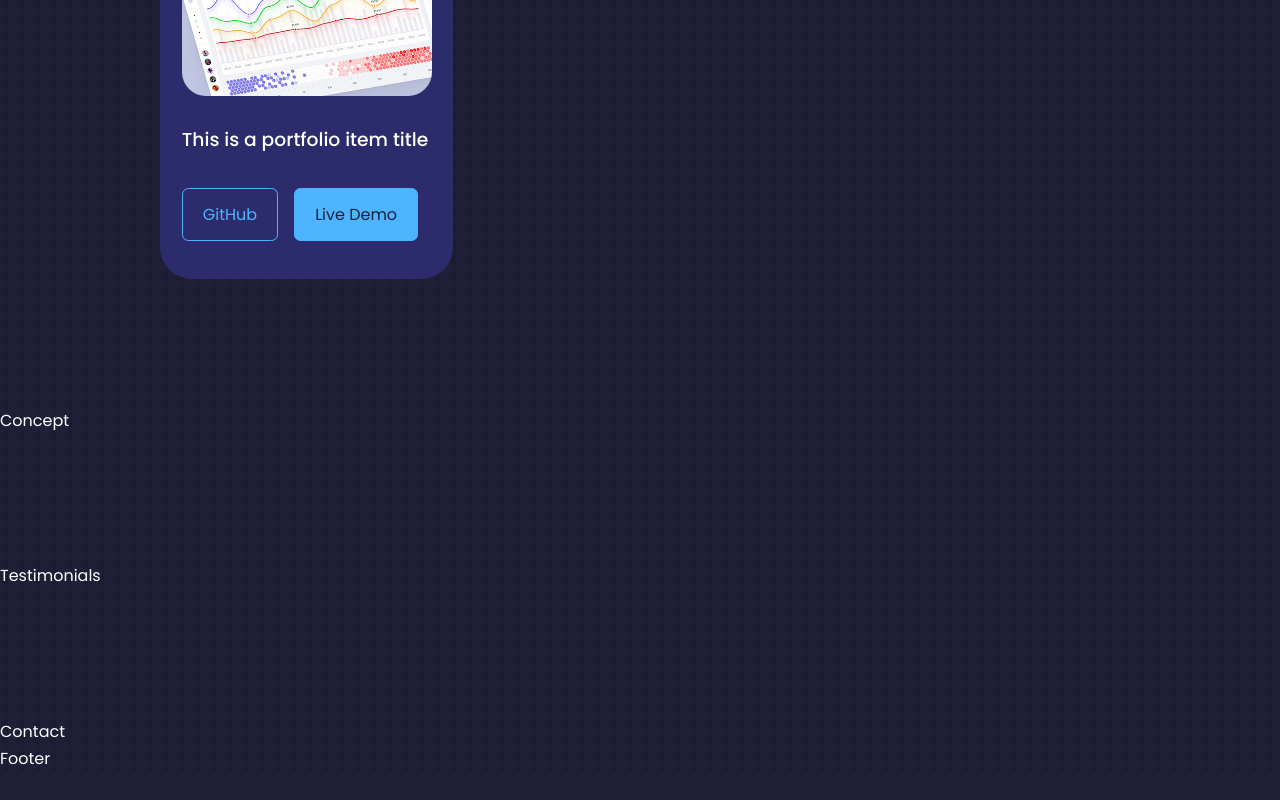
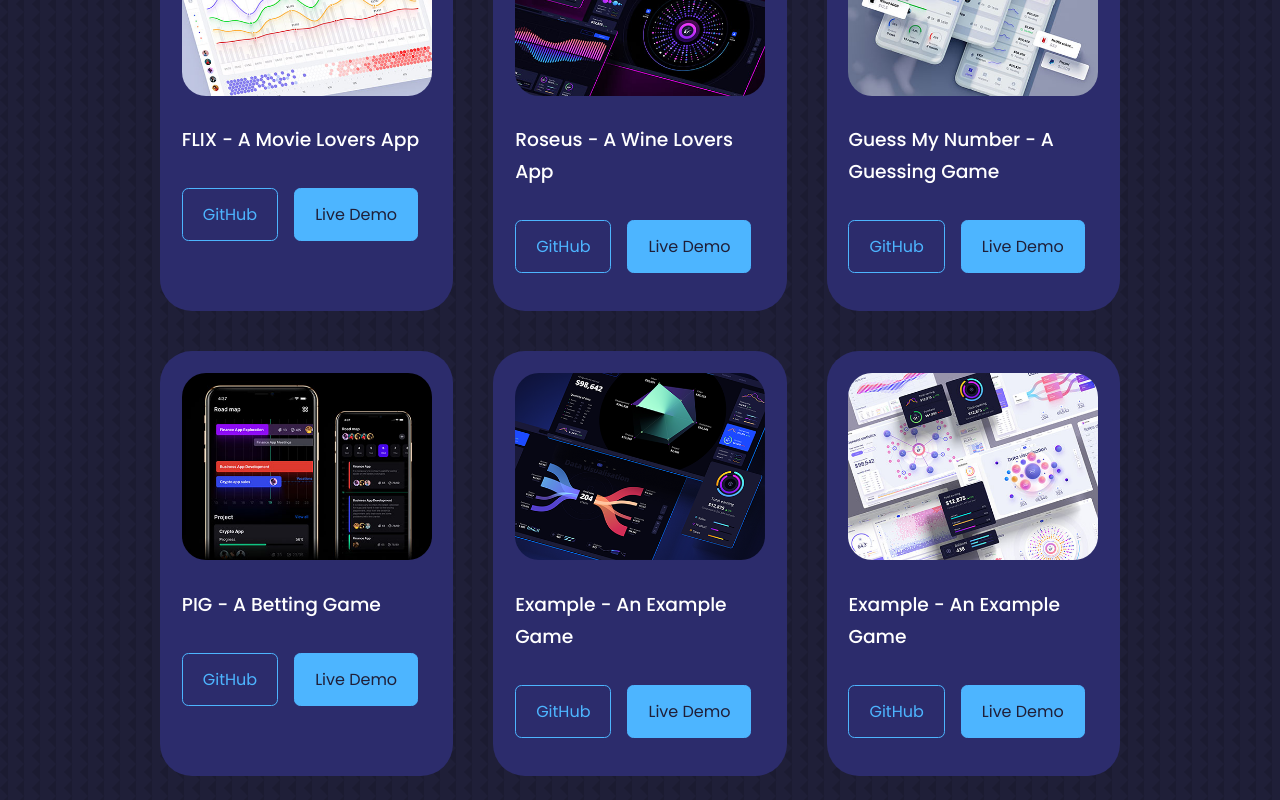
Before and after one commit to eddie1397/React-Portfolio, a React (Create React App) app: page / in a window 1280 px wide. Shown: the part 3780-4580 px from the top of the page. Before the commit the page ends 4552 px from the top, so only its background shows below. Built offline with nearby package versions, Linux system fonts and the light colour scheme.

Commit message:
portfolio section complete

```diff
--- a/src/components/portfolio/Portfolio.jsx
+++ b/src/components/portfolio/Portfolio.jsx
@@ -4,6 +4,7 @@
 import IMG2 from '../../assets/portfolio2.jpg'
 import IMG3 from '../../assets/portfolio3.jpg'
 import IMG4 from '../../assets/portfolio4.jpg'
+// THIS IMG IS A PNG
 import IMG5 from '../../assets/portfolio5.png'
 import IMG6 from '../../assets/portfolio6.jpg'
 
@@ -28,6 +29,27 @@
     title: 'Guess My Number - A Guessing Game',
     github: 'https://github.com',
     demo: 'https://dribble.com'
+  },
+  {
+    id: 4,
+    image: IMG4,
+    title: 'PIG - A Betting Game',
+    github: 'https://github.com',
+    demo: 'https://dribble.com'
+  },
+  {
+    id: 5,
+    image: IMG5,
+    title: 'Example - An Example Game',
+    github: 'https://github.com',
+    demo: 'https://dribble.com'
+  },
+  {
+    id: 6,
+    image: IMG6,
+    title: 'Example - An Example Game',
+    github: 'https://github.com',
+    demo: 'https://dribble.com'
   }
 ]
 
@@ -39,19 +61,38 @@
       <h2>Portfolio</h2>
 
       <div className="container portfolio__container">
-        <article className='portfolio__item'>
-          <div className="portfolio__item-image">
-            <img src={IMG1} alt="Project 1 Image" />
-          </div>
-          <h3>This is a portfolio item title</h3>
-          <div className='portfolio__item-cta'>
-            <a href="https://github.com" className='btn' target='_blank'>GitHub</a>
-            <a href="https://dribble.com" className='btn btn-primary' target='_blank'>Live Demo</a>
-          </div>
-        </article>
+        {
+          data.map(({id, image, title, github, demo}) => {
+            return (
+              <article key={id} className='portfolio__item'>
+                <div className="portfolio__item-image">
+                  <img src={image} alt={title} />
+                </div>
+                <h3>{title}</h3>
+                <div className='portfolio__item-cta'>
+                  <a href={github} className='btn' target='_blank'>GitHub</a>
+                  <a href={demo} className='btn btn-primary' target='_blank'>Live Demo</a>
+                </div>
+              </article>
+            )
+          })
+        }
       </div>
     </section>
   )
 }
 
+
+
+
+// <article className='portfolio__item'>
+//           <div className="portfolio__item-image">
+//             <img src={IMG1} alt="Project 1 Image" />
+//           </div>
+//           <h3>This is a portfolio item title</h3>
+//           <div className='portfolio__item-cta'>
+//             <a href="https://github.com" className='btn' target='_blank'>GitHub</a>
+//             <a href="https://dribble.com" className='btn btn-primary' target='_blank'>Live Demo</a>
+//           </div>
+//         </article>
 export default Portfolio
```
